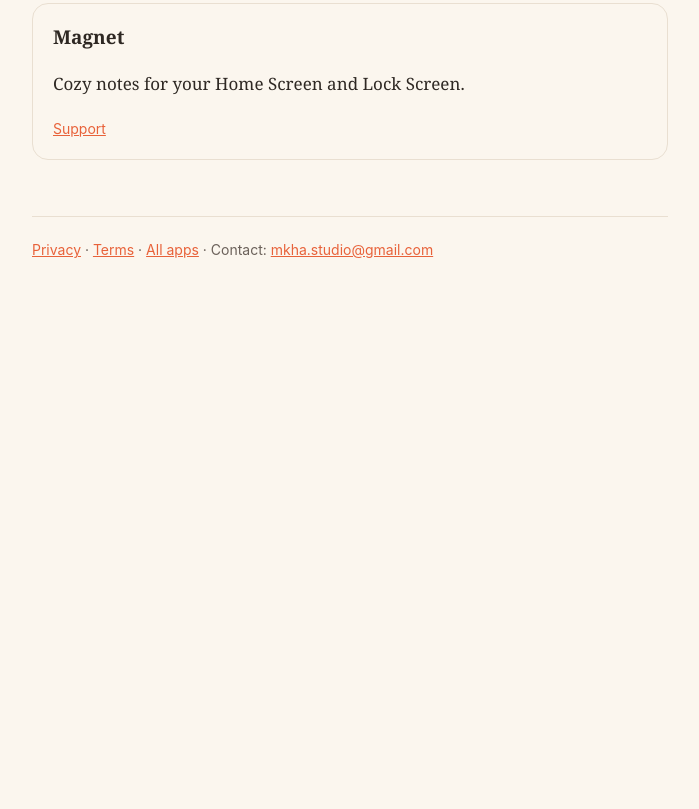
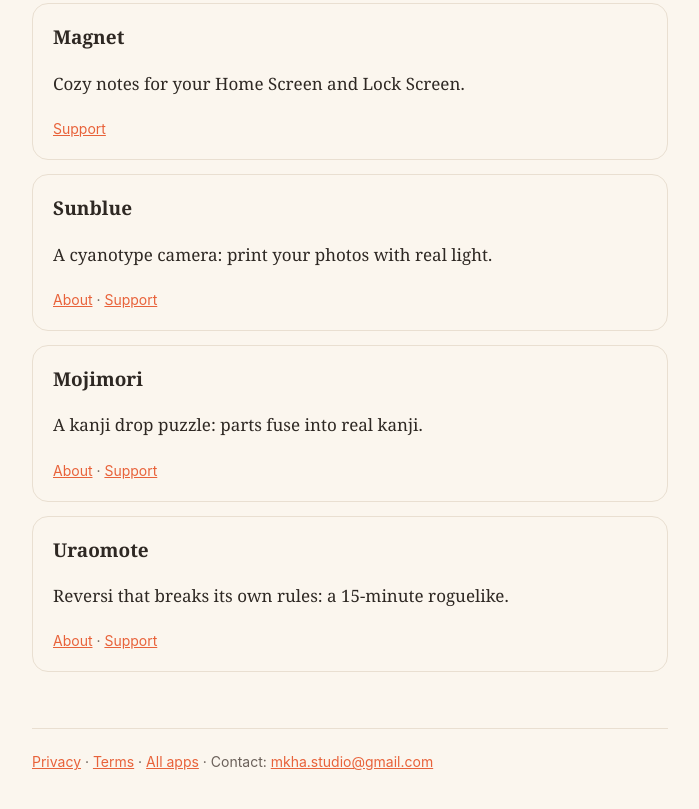
Before and after one commit to mkhastudio/legal, a plain HTML site: page index.html in a window 1280 px wide. Shown: the part 705-1514 px from the top of the page, without its empty margins (290-989 px from the left). Before the commit the page ends 1047 px from the top, so only its background shows below. Drawn offline with Linux system fonts and the light colour scheme.

Commit message:
Add new app descriptions and support links

```diff
--- a/index.html
+++ b/index.html
@@ -11,6 +11,7 @@ a{color:var(--ember)}ul{padding-left:20px}.card{border:1px solid var(--line);bor
 .card h3{margin:0 0 4px;font-size:19px}footer{margin-top:56px;border-top:1px solid var(--line);padding-top:18px}
 </style></head><body><main>
 <header><span class="dot" aria-hidden="true"></span><a href="/legal/">Wickmoss</a></header>
-<h1>Small, warm apps for iPhone.</h1><p class=meta>Made by a tiny independent studio. No accounts, no ads, no tracking.</p><div class="card"><h3>Cozy Focus</h3><p>A focus timer where every session lights up a tiny village.</p><small><a href="/legal/cozy-focus-support">Support</a></small></div><div class="card"><h3>Tealeaf</h3><p>Learn Korean, Japanese and Chinese from paper-card widgets.</p><small><a href="/legal/tealeaf-support">Support</a></small></div><div class="card"><h3>Coathook</h3><p>Your closet, scanned and styled on your iPhone.</p><small><a href="/legal/coathook-support">Support</a></small></div><div class="card"><h3>Magnet</h3><p>Cozy notes for your Home Screen and Lock Screen.</p><small><a href="/legal/magnet-support">Support</a></small></div>
+<h1>Small, warm apps for iPhone.</h1><p class=meta>Made by a tiny independent studio. No accounts, no ads, no tracking.</p><div class="card"><h3>Cozy Focus</h3><p>A focus timer where every session lights up a tiny village.</p><small><a href="/legal/cozy-focus-support">Support</a></small></div><div class="card"><h3>Tealeaf</h3><p>Learn Korean, Japanese and Chinese from paper-card widgets.</p><small><a href="/legal/tealeaf-support">Support</a></small></div><div class="card"><h3>Coathook</h3><p>Your closet, scanned and styled on your iPhone.</p><small><a href="/legal/coathook-support">Support</a></small></div><div class="card"><h3>Magnet</h3><p>Cozy notes for your Home Screen and Lock Screen.</p><small><a href="/legal/magnet-support">Support</a></small></div><div class="card"><h3>Sunblue</h3><p>A cyanotype camera: print your photos with real light.</p><small><a href="/legal/sunblue">About</a> · <a href="/legal/sunblue-support">Support</a></small></div><div class="card"><h3>Mojimori</h3><p>A kanji drop puzzle: parts fuse into real kanji.</p><small><a href="/legal/mojimori">About</a> · <a href="/legal/mojimori-support">Support</a></small></div>
+<div class="card"><h3>Uraomote</h3><p>Reversi that breaks its own rules: a 15-minute roguelike.</p><small><a href="/legal/uraomote">About</a> · <a href="/legal/uraomote-support">Support</a></small></div>
 <footer><small><a href="/legal/privacy">Privacy</a> · <a href="/legal/terms">Terms</a> · <a href="/legal/">All apps</a> · Contact: <a href="mailto:mkha.studio@gmail.com">mkha.studio@gmail.com</a></small></footer>
 </main></body></html>
```
